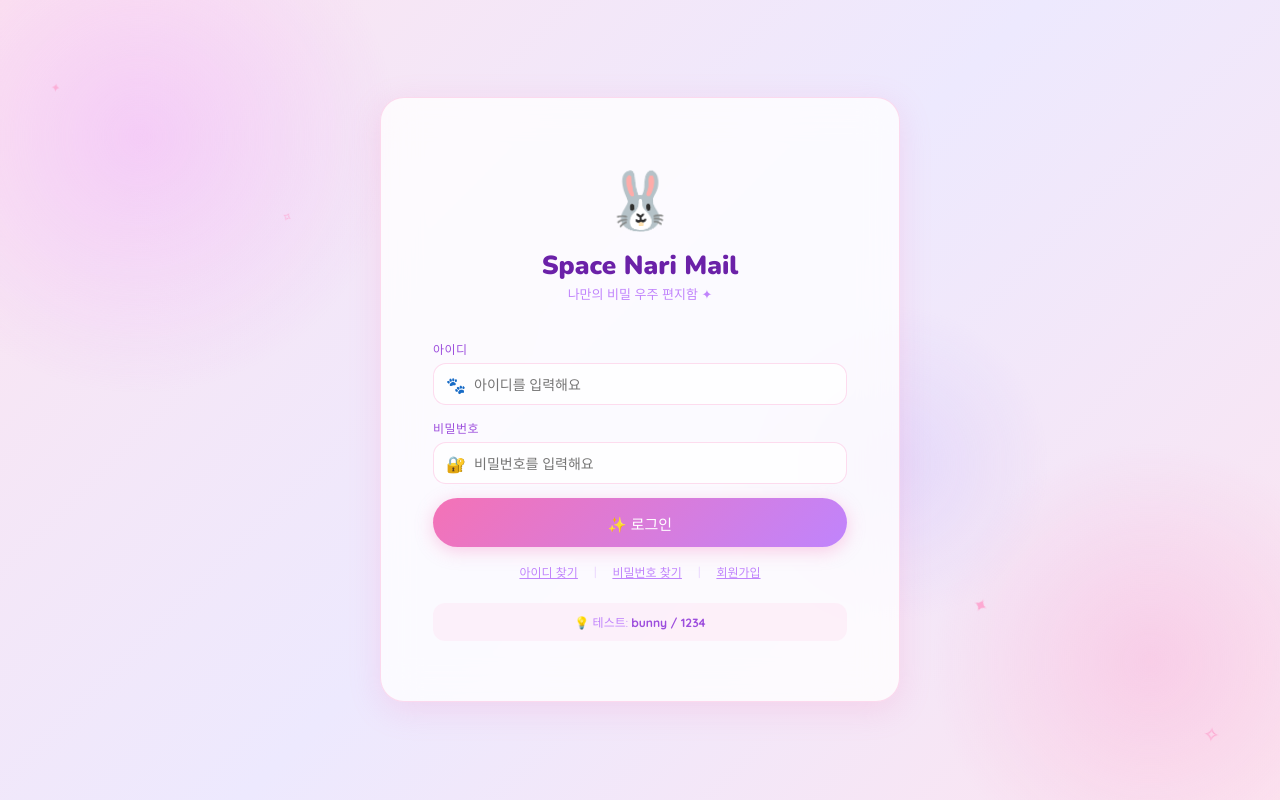
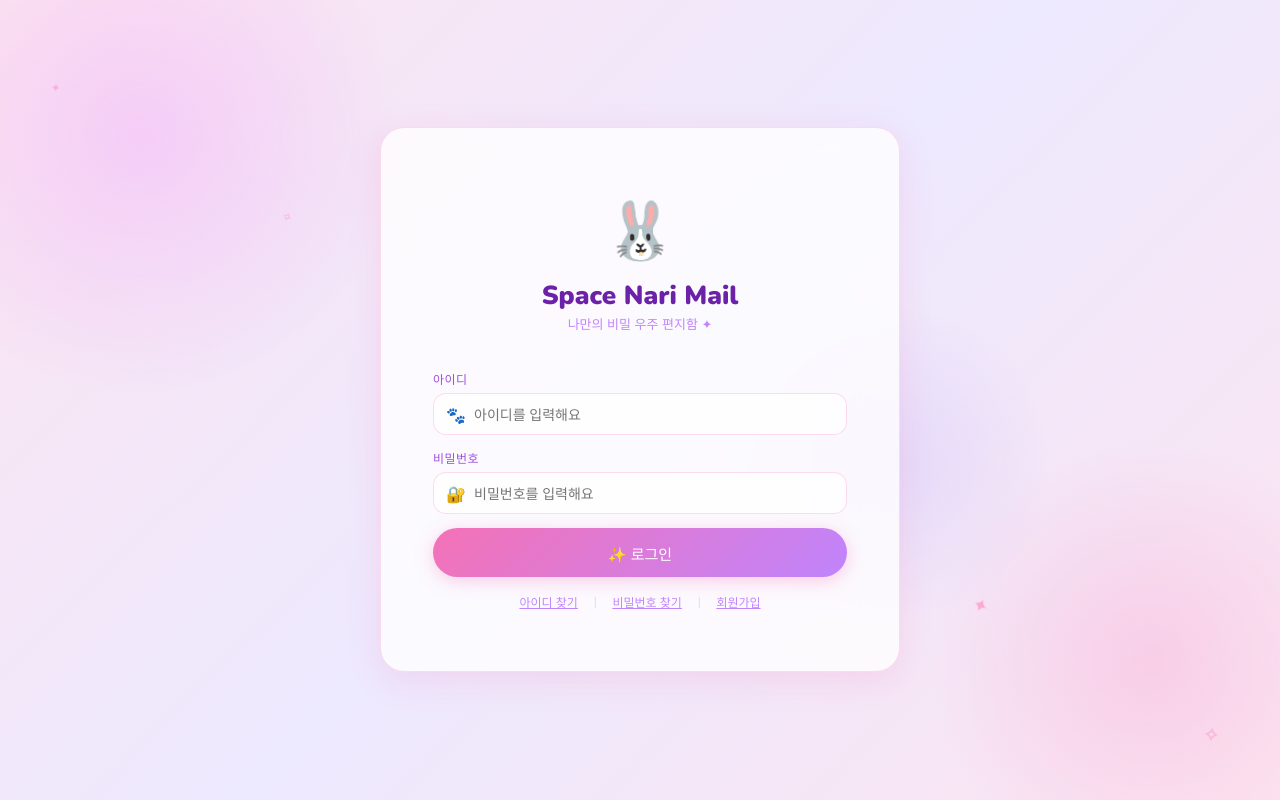
Before and after one commit to seluna0925-cyber/nari-s-space, a React (Vite) app: page / in a window 1280 px wide. Built offline with nearby package versions, Linux system fonts and the light colour scheme.

Commit message:
remove test hint

```diff
--- a/src/App.jsx
+++ b/src/App.jsx
@@ -55,7 +55,7 @@ const C = {
   shadow:     "0 8px 32px rgba(244,114,182,0.18)",
 };
 
-const ME   = { id:"bunny", pw:"1234", name:"Space Nari", email:"nari@spacenarimail.me" };
+const ME   = { id:"lala1102", pw:"dotori1102@@", name:"Space Nari", email:"nari@spacenarimail.me" };
 const NOW  = () => new Date().toLocaleString("ko-KR",{year:"numeric",month:"2-digit",day:"2-digit",hour:"2-digit",minute:"2-digit"});
 
 const SEED = [
@@ -170,9 +170,7 @@ const Login = ({ onLogin, onGo }) => {
             </span>
           ))}
         </div>
-        <div style={{ marginTop:22, padding:"10px 16px", background:"rgba(249,168,212,0.13)", borderRadius:12, fontSize:12, color:C.textLight, textAlign:"center" }}>
-          💡 테스트: <strong style={{ color:C.textMid }}>bunny / 1234</strong>
-        </div>
+
       </Glass>
     </div>
   );
```
